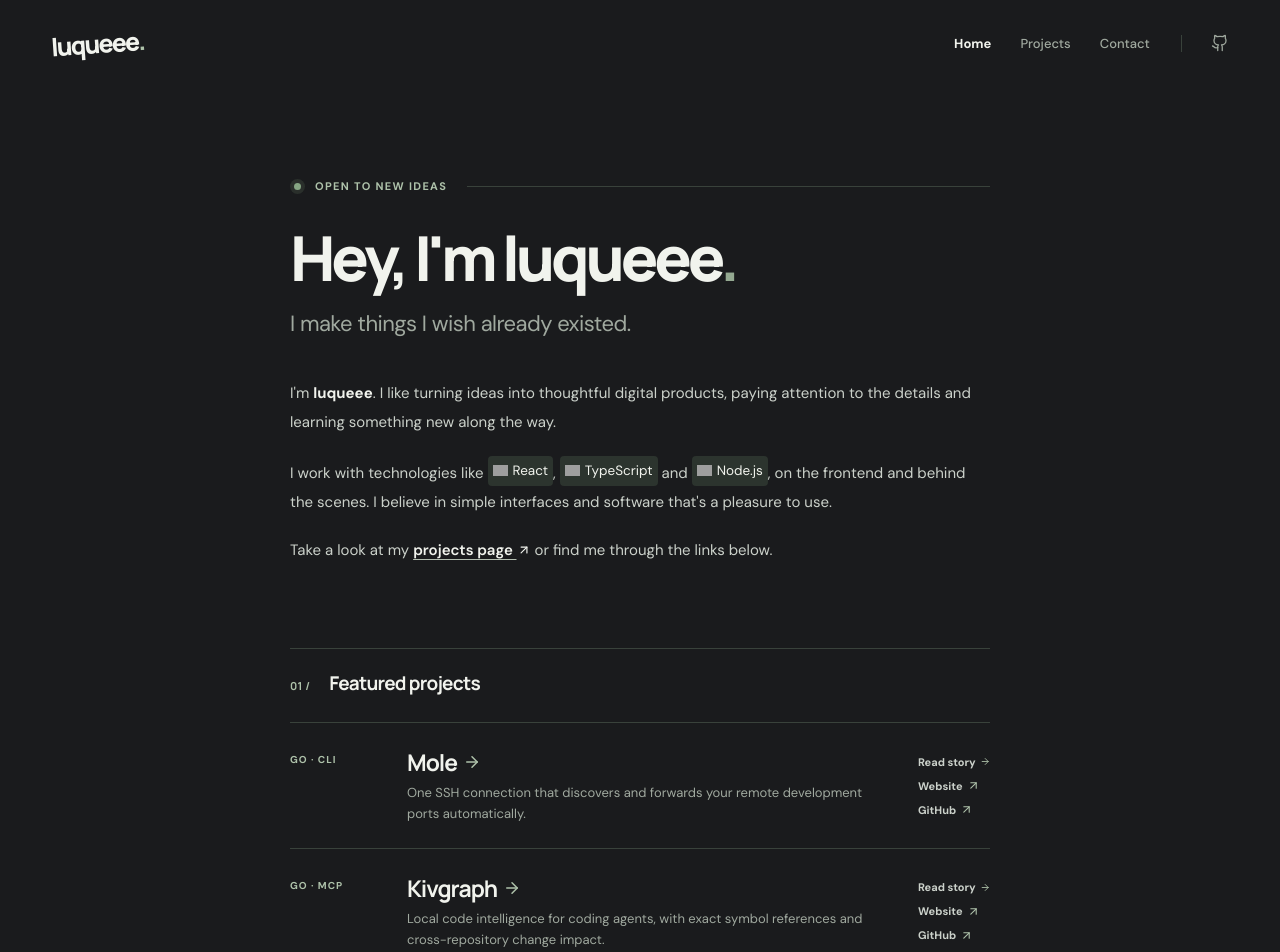
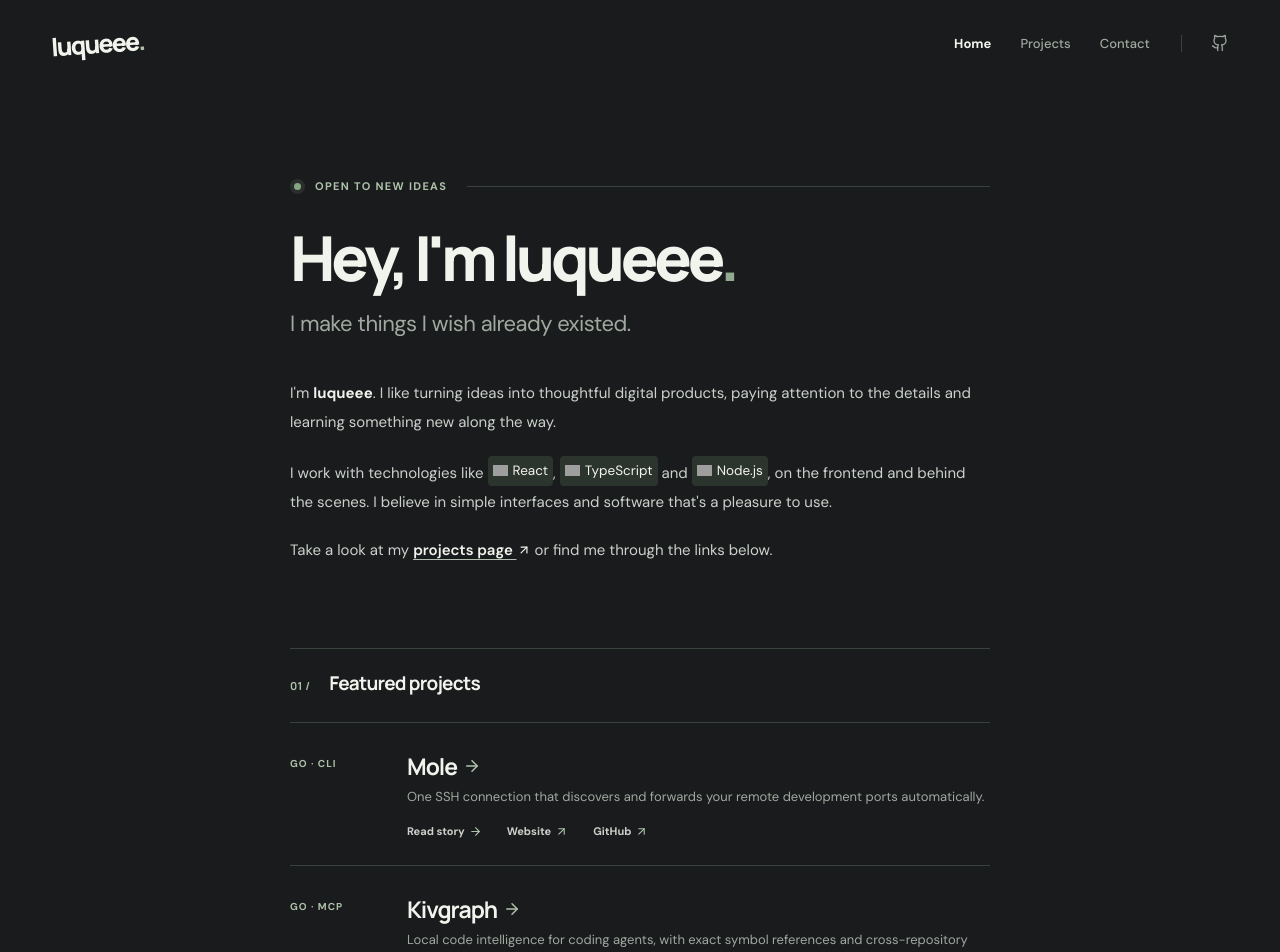
Before and after one commit to Luqueee/portfolio, a React (Vite) app: page / in a window 1280 px wide. Shown: the top 952 px of the page. Built offline with nearby package versions, Linux system fonts and the light colour scheme; grey boxes are pictures that could not be loaded.

Commit message:
Space project links beneath summaries

```diff
--- a/src/site.tsx
+++ b/src/site.tsx
@@ -47,11 +47,11 @@ function ProjectList() {
           <div className="project-summary">
             <h3><Link to={project.path} viewTransition>{project.name} <ArrowRight size={18} /></Link></h3>
             <p>{project.description}</p>
-          </div>
-          <div className="project-links">
-            <Link to={project.path} viewTransition>Read story <ArrowRight size={13} /></Link>
-            <a href={project.website} target="_blank" rel="noopener noreferrer">Website <ArrowUpRight size={13} /></a>
-            <a href={project.repository} target="_blank" rel="noopener noreferrer">GitHub <ArrowUpRight size={13} /></a>
+            <div className="project-links">
+              <Link to={project.path} viewTransition>Read story <ArrowRight size={13} /></Link>
+              <a href={project.website} target="_blank" rel="noopener noreferrer">Website <ArrowUpRight size={13} /></a>
+              <a href={project.repository} target="_blank" rel="noopener noreferrer">GitHub <ArrowUpRight size={13} /></a>
+            </div>
           </div>
         </article>
       ))}
--- a/src/styles.css
+++ b/src/styles.css
@@ -89,7 +89,7 @@ h1 { font-size: clamp(40px, 6.6vw, 62px); letter-spacing: -.068em; font-weight:
 .section-index { font-family: 'Manrope', sans-serif; font-size: 11px; letter-spacing: .03em; color: var(--accent); font-weight: 700; white-space: nowrap; }
 h2 { font-size: 19px; font-weight: 700; letter-spacing: -.04em; line-height: 1.45; margin: 0; }
 .project-list { margin-top: 25px; }
-.project-row { display: grid; grid-template-columns: 95px minmax(0, 1fr) 72px; align-items: center; gap: 22px; padding: 23px 0; border-bottom: 1px solid var(--line); transition: background-color .3s ease; }
+.project-row { display: grid; grid-template-columns: 95px minmax(0, 1fr); align-items: start; gap: 22px; padding: 27px 0; border-bottom: 1px solid var(--line); transition: background-color .3s ease; }
 .project-row:hover { background-color: rgba(174, 194, 170, .045); }
 .project-row:first-child { border-top: 1px solid var(--line); }
 .project-kind { align-self: start; padding-top: 7px; color: var(--accent); font-size: 10px; font-weight: 700; letter-spacing: .1em; text-transform: uppercase; white-space: nowrap; }
@@ -99,7 +99,7 @@ h2 { font-size: 19px; font-weight: 700; letter-spacing: -.04em; line-height: 1.4
 .project-row:hover .project-summary h3 a svg { transform: translate(3px, -3px); }
 .project-summary h3 a:hover { color: var(--accent); }
 .project-summary p { margin: 0; color: var(--muted); font-size: 13px; line-height: 1.6; }
-.project-links { display: flex; flex-direction: column; gap: 10px; }
+.project-links { display: flex; flex-wrap: wrap; gap: 12px 25px; margin-top: 16px; }
 .project-links a { display: inline-flex; align-items: center; gap: 4px; color: var(--text); font-size: 11px; font-weight: 700; white-space: nowrap; }
 .project-links a:hover, .project-links svg { color: var(--accent); }
 .experience-list { margin: 26px 0 0 45px; }
@@ -161,7 +161,6 @@ h2 { font-size: 19px; font-weight: 700; letter-spacing: -.04em; line-height: 1.4
   .section { margin-top: 69px; }
   .project-row { grid-template-columns: 1fr; gap: 12px; padding: 22px 0; }
   .project-kind { padding-top: 0; }
-  .project-links { flex-direction: row; gap: 22px; }
   .experience-list, .section-description, .stack-list, .email-link, .social-links { margin-left: 0; }
   .connect-section { margin-bottom: 85px; }
   .site-footer { flex-direction: column; gap: 7px; }
```
